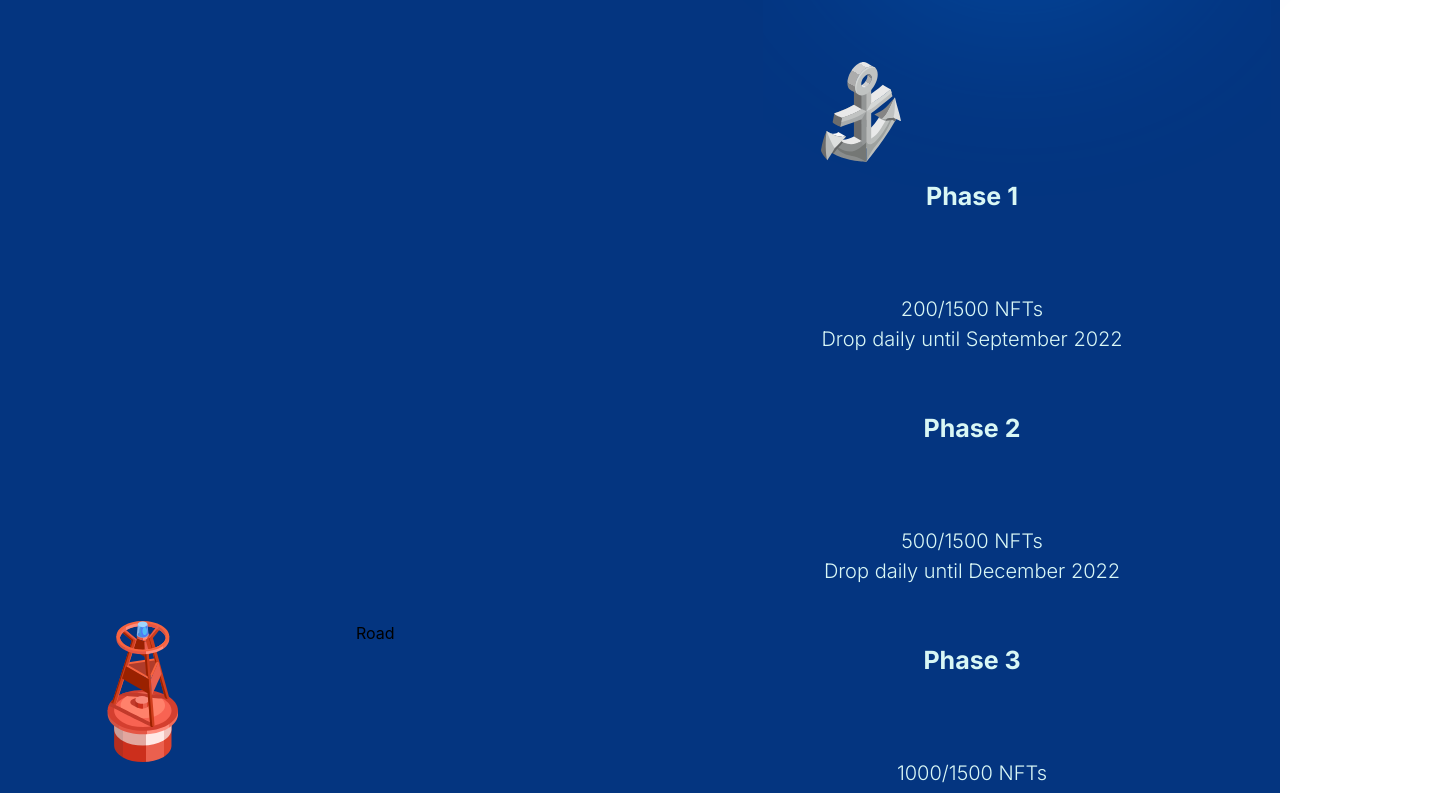
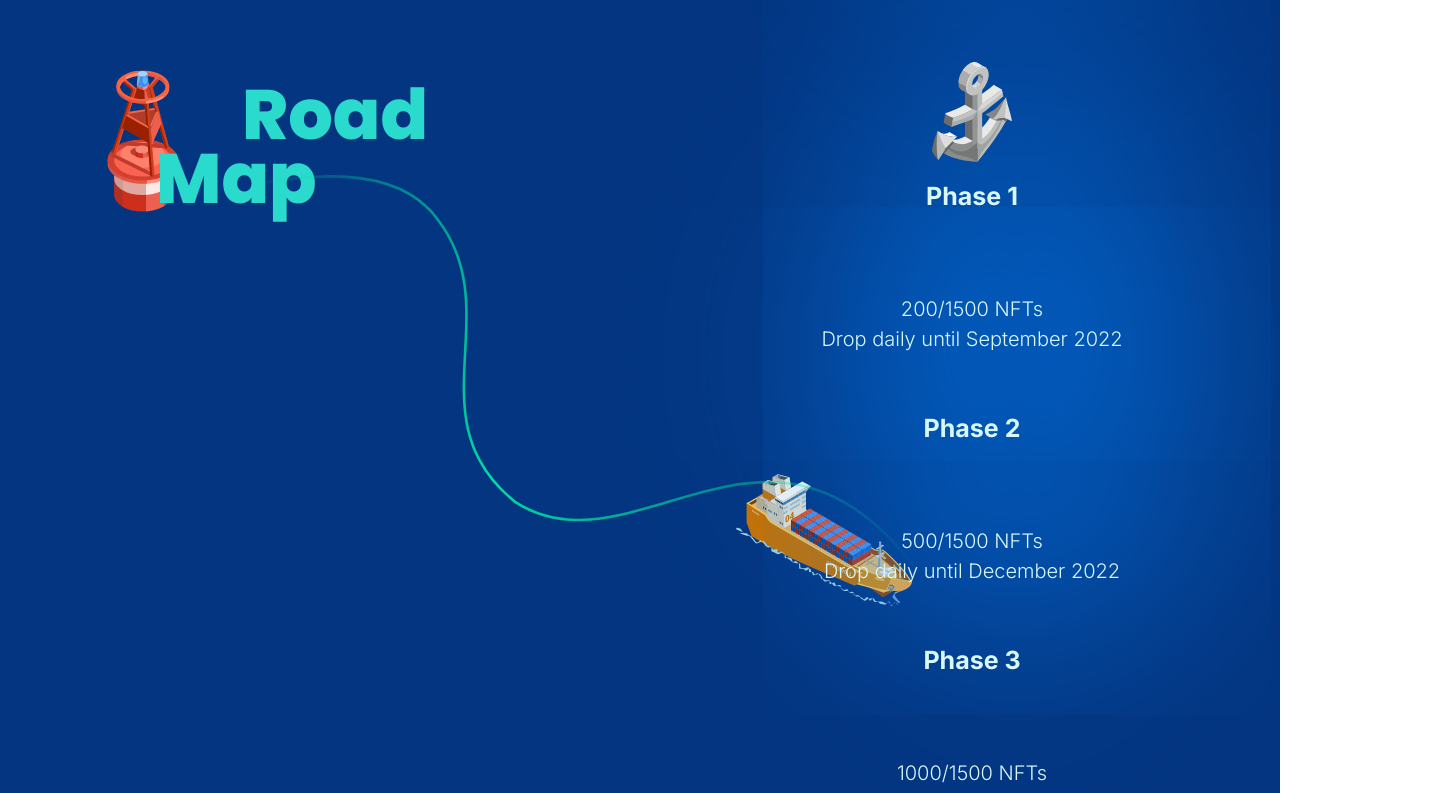
Before and after one commit to Priya-1607/marine-dao-app, a React (Create React App) app: page / in a window 1280 px wide. Shown: the part 4620-5413 px from the top of the page, 1456 px wide, since content can reach past the window. Built offline with nearby package versions, Linux system fonts and the light colour scheme.

Commit message:
road map second complete

```diff
--- a/src/App.css
+++ b/src/App.css
@@ -78,14 +78,16 @@
 .road {
     position: relative;
     bottom: -5rem;
-    right: -11rem;
+
     padding-right: 8rem;
     color: #63E3FF;
     font-family: Poppins;
     font-size: 70px;
     font-weight: 700;
 }
-
+.roadGap{
+    justify-items: center;
+}
 
 .map{
     position: relative;
@@ -199,6 +201,8 @@ second map
 
 }
 .ship2{
+    margin-left: 23rem;
+    margin-top: 25rem;
     vertical-align: middle;
 }
 
@@ -207,7 +211,7 @@ second map
 .lightHouseNoShadow{
     justify-content: flex-start;
     display: grid;
-    padding-bottom: 4rem;
+    padding-bottom: 24rem;
     align-items: center;
     justify-items: center;
 
@@ -216,6 +220,14 @@ second map
     display: grid;
     justify-items: center;
     padding-bottom: 4rem;
+    align-items: start;
+}
+.left-20 {
+    left: 11rem;
+    top: 4rem;
+}
+.anc{
+    justify-items: center;
 }
 
 
--- a/src/components/RoadMapSecond.tsx
+++ b/src/components/RoadMapSecond.tsx
@@ -1,10 +1,11 @@
 import React from 'react';
-import line from '../assets/images/line.svg'
+import lineshort from '../assets/images/line-short.svg'
 import anchor from '../assets/images/anchor.svg'
 import ship from '../assets/images/ship.svg'
 import lightHouseNoShadow from '../assets/images/lighthouse-no-shadow.svg'
-import wave from "../assets/images/waves.svg";
+
 import waves from "../assets/images/waves.svg";
+import styles from "../App.module.css";
 
 function RoadMapSecond() {
     return (
@@ -12,15 +13,23 @@ function RoadMapSecond() {
             <div className="main">
             <div className='grid grid-cols-2 col-span-2 relative pb-40 justify-center content-start pl-12 subMain'>
                 <div className="grid grid-cols-2 noSpace">
+                    <div className={`${styles.roadmapOverlay} flex`}>
                 <img className={"lightHouseNoShadow"} src={lightHouseNoShadow} width={130}/>
-                    <h1>Road</h1>
-                    <h1 >Map</h1>
-                    <img src={line} width={400}/>
-                    <img className={"ship2"} src={ship} width={160}/>
+
+                        <h1 className={`${styles.heading} relative left-16`}>Road</h1>
+                        <h1 className={`${styles.heading} relative top-16 right-52`}>Map</h1>
+                    </div>
+                    <div className='absolute left-20 pr-10 rotate-[348deg;]'>
+                        <img src={lineshort} width={700}/>
+
+
+                    </div>
+
+                    <div><img className={"ship2 p-3 py-3 opacity-100"} src={ship} width={200}/></div>
                 </div>
-                <div className='grid grid-rows-9 relative grid-flow-row gap-4'>
+                <div className='grid grid-rows-9 relative grid-flow-row gap-4 anc'>
 
-                    <div className={'grid grid-cols-3 gap-y-48 space-between'}>
+                    <div className={'grid grid-cols-1 gap-y-48 space-between'}>
                     <img className={"anchor"} src={anchor} width={80}/>
                     </div>
 
@@ -31,6 +40,7 @@ function RoadMapSecond() {
                     <p className="phase2">Phase 4</p><p className="para2">1500/1500 NFTs.Final release.<br/>Promote in April 2023</p>
 
                 </div>
+
                 <div className={'absolute bottom-0 right-0'}>
                     <img className={'wa opacity-40'} src={waves}/>
                 </div>
--- a/src/components/ThirdRoadMap.tsx
+++ b/src/components/ThirdRoadMap.tsx
@@ -12,7 +12,7 @@ function ThirdRoadMap() {
 
                 <div className="subHead">
 
-                    <div className='grid grid-rows-9 relative grid-flow-row gap-4'>
+                    <div className='grid grid-rows-9 relative grid-flow-row gap-4 roadGap'>
                         <p className="road">Road <p className="map">Map</p></p>
                         <p className="phase2 grid-rows-4 row-span-1">Phase 1</p><p className="para2">200/1500 NFTs<br/>Drop daily until September 2022</p>
                         <p className="phase2">Phase 2</p><p className="para2">500/1500 NFTs<br/>Drop daily until December 2022</p>
```
